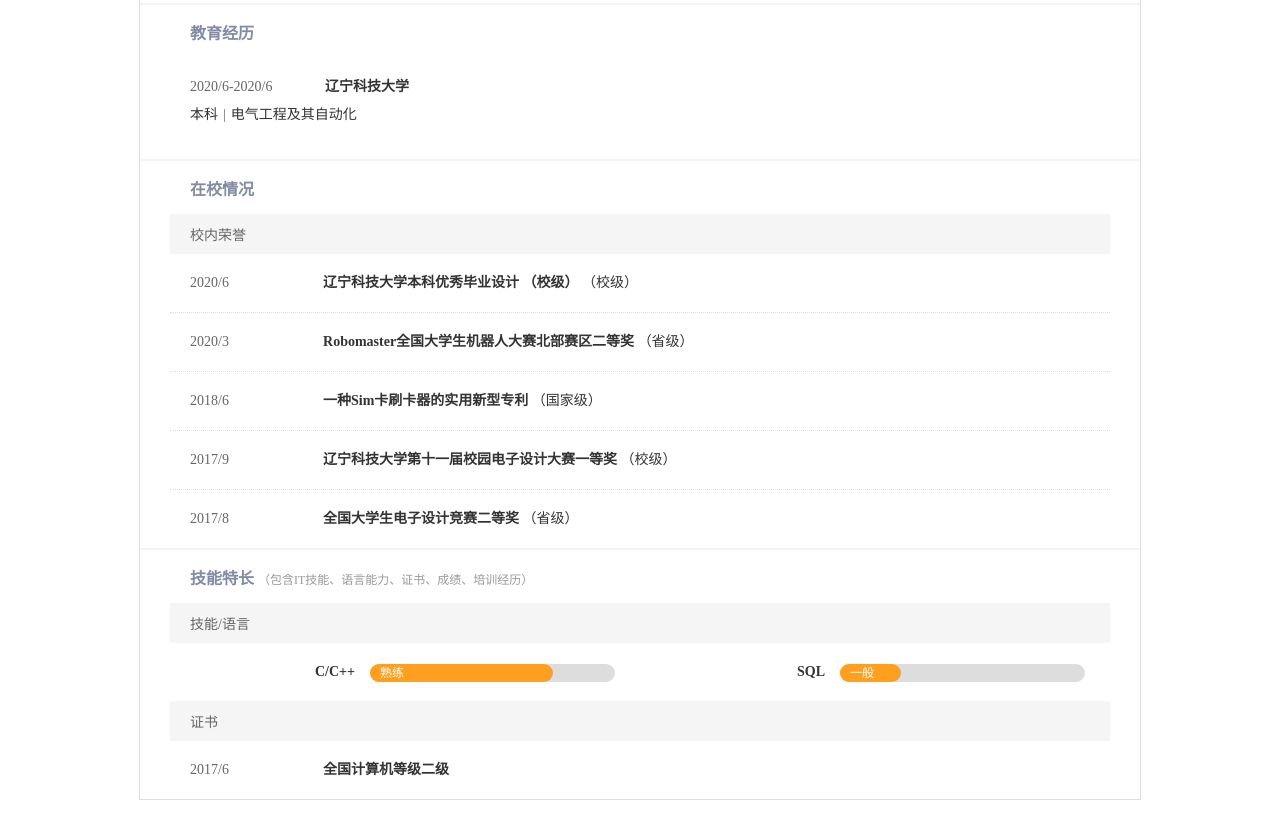
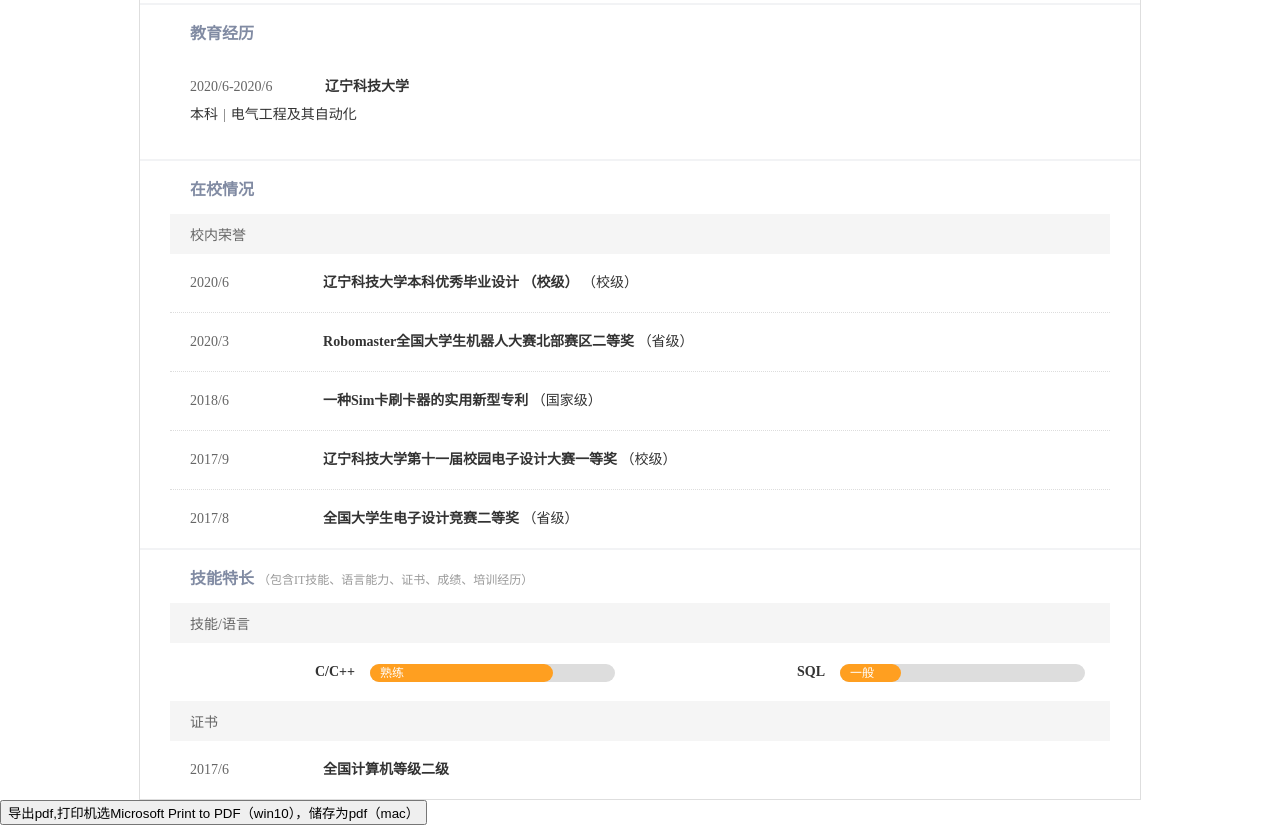
Before and after one commit to LRoot-sys/LRoot-sys.github.io, a plain HTML site: page index.html in a window 1280 px wide. Shown: the part 1827-2652 px from the top of the page. Before the commit the page ends 2627 px from the top, so only its background shows below. Drawn offline with Linux system fonts and the light colour scheme.

Commit message:
Update index.html

```diff
--- a/index.html
+++ b/index.html
@@ -691,5 +691,6 @@
         </tr>
     </tbody>
 </table>
+	<button class="button" onclick="window.print()">导出pdf,打印机选Microsoft Print to PDF（win10），储存为pdf（mac）</button>
 </body>
 </html>
```
